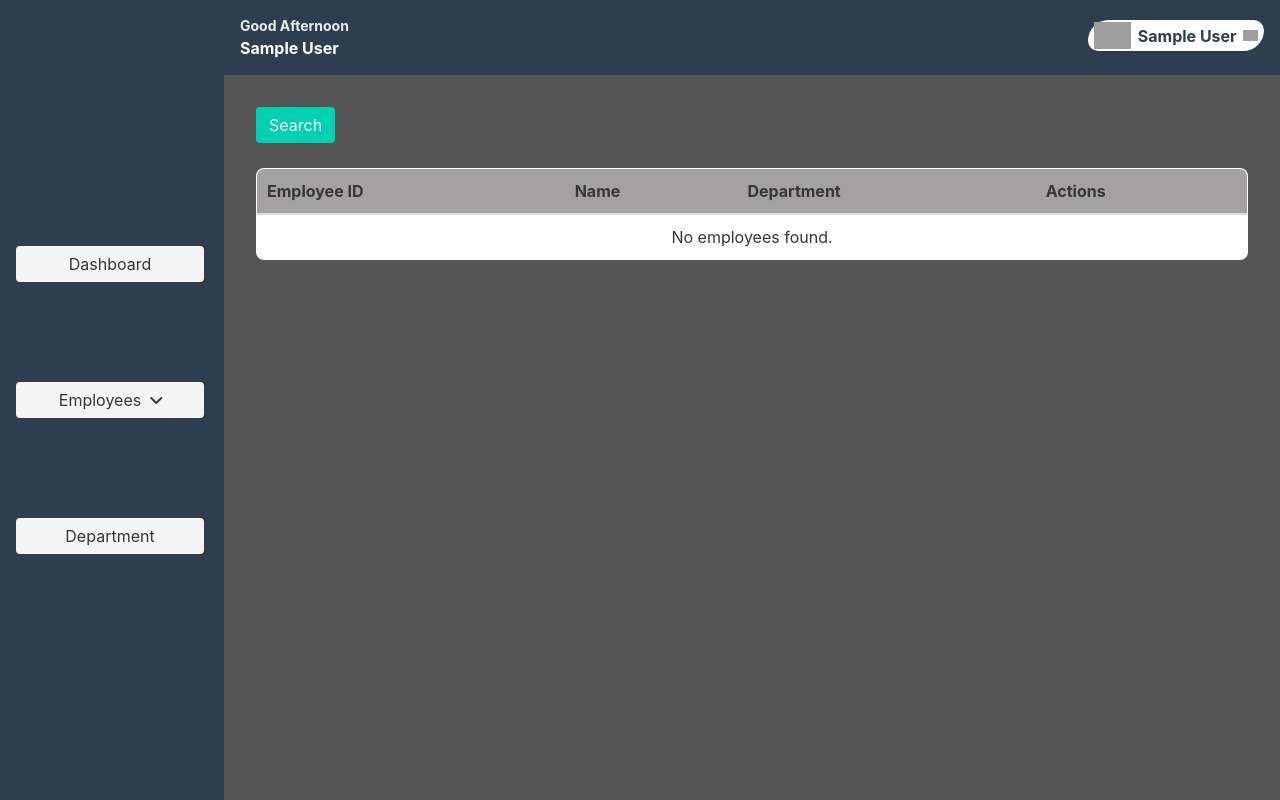
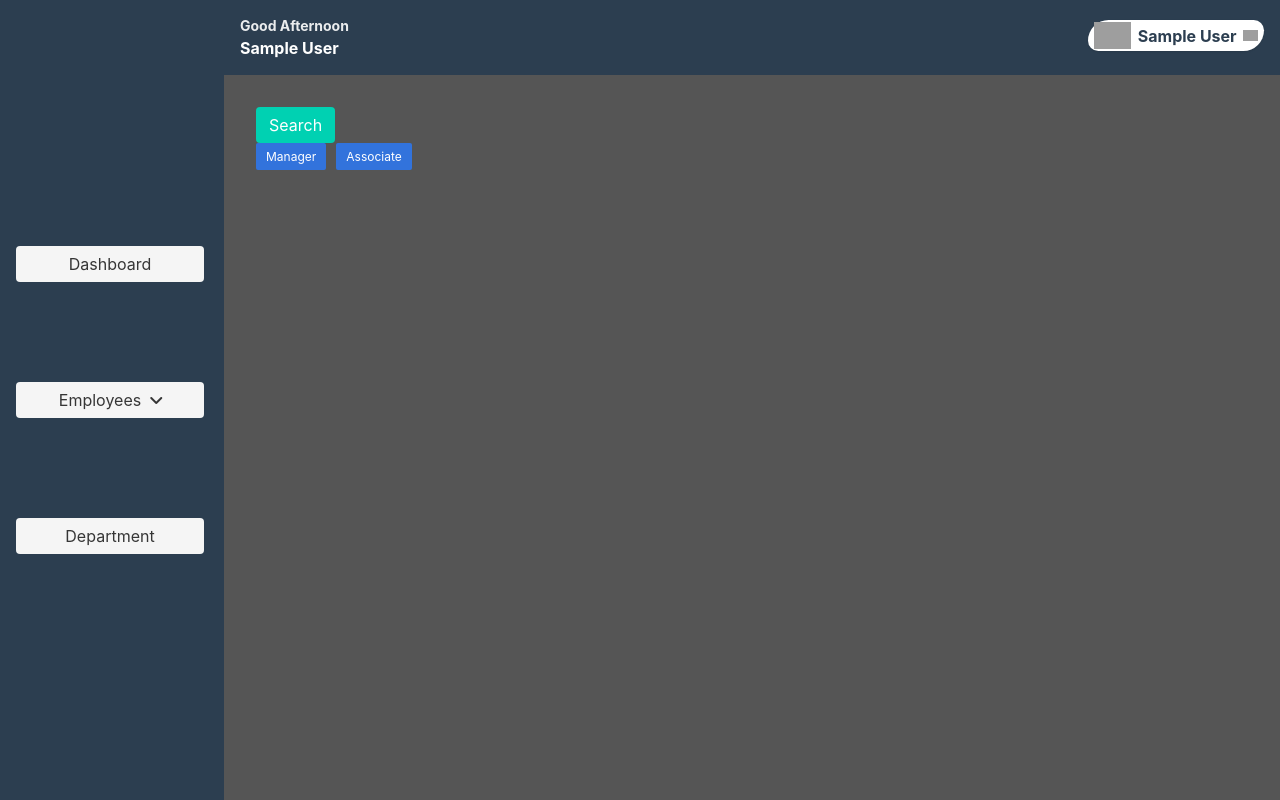
Before and after one commit to AshiMahajan/Employee-Analysis-and-Termination-algo, a Flask app: page /dashboard in a window 1280 px wide. Run offline with Flask 3, Linux system fonts and the light colour scheme; the visitor is signed in with stand-in values (Sample User, id 1); a database or web service that is not in the repository returns one stand-in record (values such as "Sample title"); some libraries are stand-ins or nearby versions; grey boxes are pictures that could not be loaded.

Commit message:
Add manager and associate filter to dashboard
Introduces filter buttons for 'Manager' and 'Associate' views on the dashboard. Updates table rendering logic to display managers or associates based on the selected filter, with appropriate columns and empty state messages.

```diff
--- a/templates/dashboard.html
+++ b/templates/dashboard.html
@@ -31,7 +31,6 @@ content %}
     margin-top: 2.5%;
   }
 </style>
-
 <div style="display: flex; flex-direction: column">
   <div
     style="display: flex; flex-direction: row; justify-content: space-between"
@@ -40,21 +39,68 @@ content %}
       Search
     </a>
   </div>
+  <div
+    style="
+      margin-bottom: 15px;
+      display: flex;
+      gap: 10px;
+      justify-content: flex-start;
+    "
+  >
+    <a
+      href="{{ url_for('dashboard', filter='manager') }}"
+      class="button is-link is-small"
+      >Manager</a
+    >
+    <a
+      href="{{ url_for('dashboard', filter='associate') }}"
+      class="button is-link is-small"
+      >Associate</a
+    >
+  </div>
+  {% if filter == 'manager' %} {% for mgr in managers %}
   <div class="table-container">
     <table class="table is-fullwidth custom-table">
       <thead style="background-color: whitesmoke">
         <tr style="background-color: silver">
-          <th>Employee ID</th>
-          <th>Name</th>
+          <th>Manager ID</th>
+          <th>Manager Name</th>
+          <th>Actions</th>
+        </tr>
+      </thead>
+      <tbody>
+        <tr>
+          <td>{{ mgr['manager_id'] }}</td>
+          <td>{{ mgr['manager_name'] }}</td>
+          <td>
+            <a
+              href="{{ url_for('edit_employee', emp_id=mgr['emp_id']) }}"
+              class="button is-small is-info"
+            >
+              Edit
+            </a>
+          </td>
+        </tr>
+        {% else %}
+        <tr>
+          <td colspan="4" class="has-text-centered">No managers found.</td>
+        </tr>
+        {% endfor %} {% elif filter == 'associate' %} {% for emp in associates
+        %}
+        <div class="table-container">
+    <table class="table is-fullwidth custom-table">
+      <thead style="background-color: whitesmoke">
+        <tr style="background-color: silver">
+          <th>Associate ID</th>
+          <th>Associate Name</th>
           <th>Department</th>
           <th>Actions</th>
         </tr>
       </thead>
       <tbody>
-        {% for emp in employees %}
         <tr>
-          <td>{{ emp['emp_id'] }}</td>
-          <td>{{ emp['name'] }}</td>
+          <td>{{ emp['associate_id'] }}</td>
+          <td>{{ emp['associate_name'] }}</td>
           <td>{{ emp['department'] }}</td>
           <td>
             <a
@@ -65,11 +111,7 @@ content %}
             </a>
           </td>
         </tr>
-        {% else %}
-        <tr>
-          <td colspan="4" class="has-text-centered">No employees found.</td>
-        </tr>
-        {% endfor %}
+        {% endfor %} {% endif %}
       </tbody>
     </table>
   </div>
```
